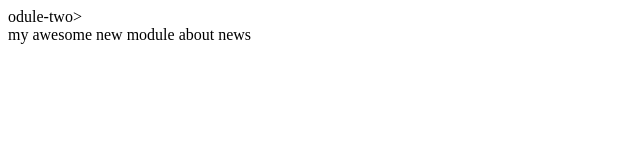
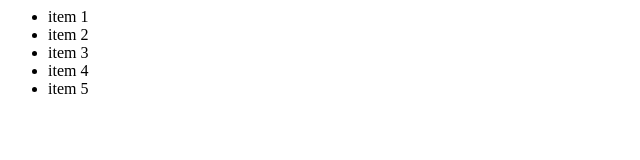
Before and after one commit to micozaki/Prelim-Exam, a plain HTML site: page index.html in a window 1280 px wide. Shown: the whole page, without its empty margins (0-640 px from the left). Drawn offline with Linux system fonts and the light colour scheme.

Commit message:
Update index.html

```diff
--- a/index.html
+++ b/index.html
@@ -1,3 +1,20 @@
-odule-two>
-		<div>my awesome new module about news</div>
-	</module-two>
+<html>
+
+<body>
+
+	<module-one>
+		<ul>
+			<li>item 1</li>
+			<li>item 2</li>
+			<li>item 3</li>
+			<li>item 4</li>
+			<li>item 5</li>
+
+		</ul>
+	</module-one>
+
+
+
+</body>
+
+</html>
```
